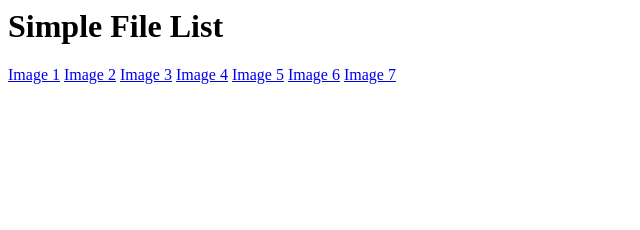
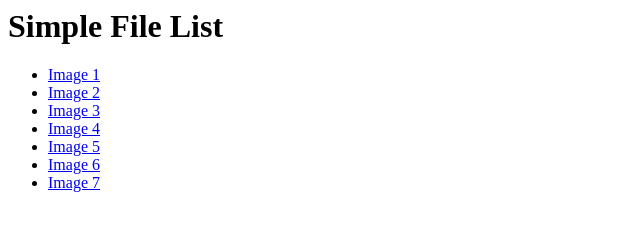
Before and after one commit to baileye/azureappfilelist, a plain HTML site: page index.html in a window 1280 px wide. Shown: the whole page, without its empty margins (0-640 px from the left). Drawn offline with Linux system fonts and the light colour scheme.

Commit message:
Update index.html

```diff
--- a/index.html
+++ b/index.html
@@ -1,10 +1,12 @@
 <html>
 <h1>Simple File List</h1>
-<a href="images/image.jpg">Image 1</a>
-<a href="images/image.jpg">Image 2</a>
-<a href="images/image.jpg">Image 3</a>
-<a href="images/image.jpg">Image 4</a>
-<a href="images/image.jpg">Image 5</a>
-<a href="images/image.jpg">Image 6</a>
-<a href="images/image.jpg">Image 7</a>
+<ul>
+  <li><a href="images/image.jpg">Image 1</a>
+  <li><a href="images/image.jpg">Image 2</a>
+  <li><a href="images/image.jpg">Image 3</a>
+  <li><a href="images/image.jpg">Image 4</a>
+  <li><a href="images/image.jpg">Image 5</a>
+  <li><a href="images/image.jpg">Image 6</a>
+  <li><a href="images/image.jpg">Image 7</a>
+  </ul>
 </html>
```
